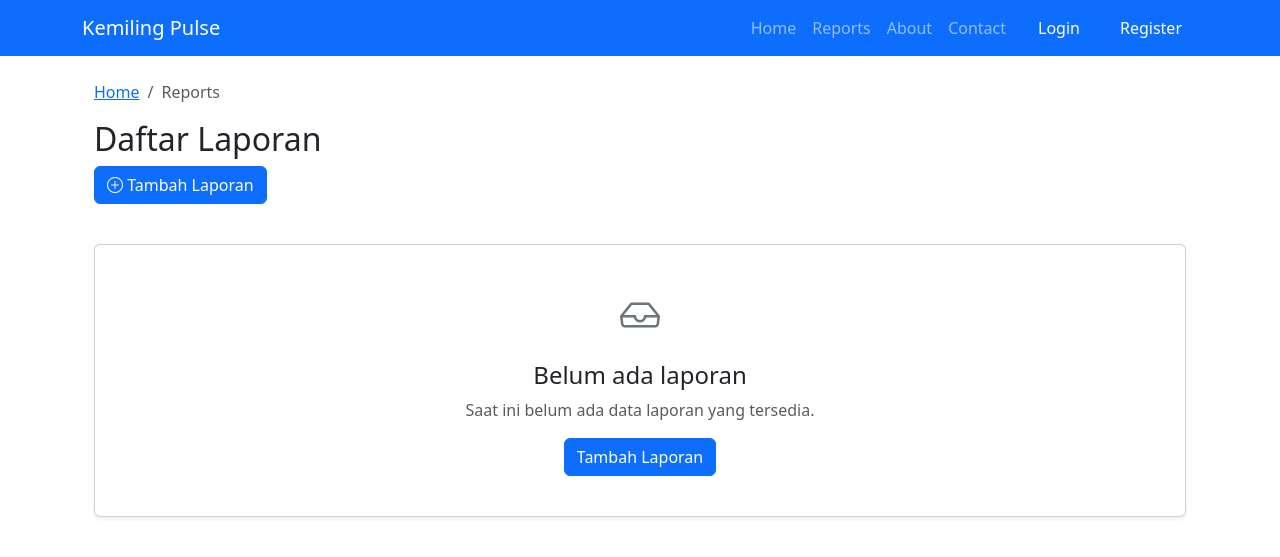
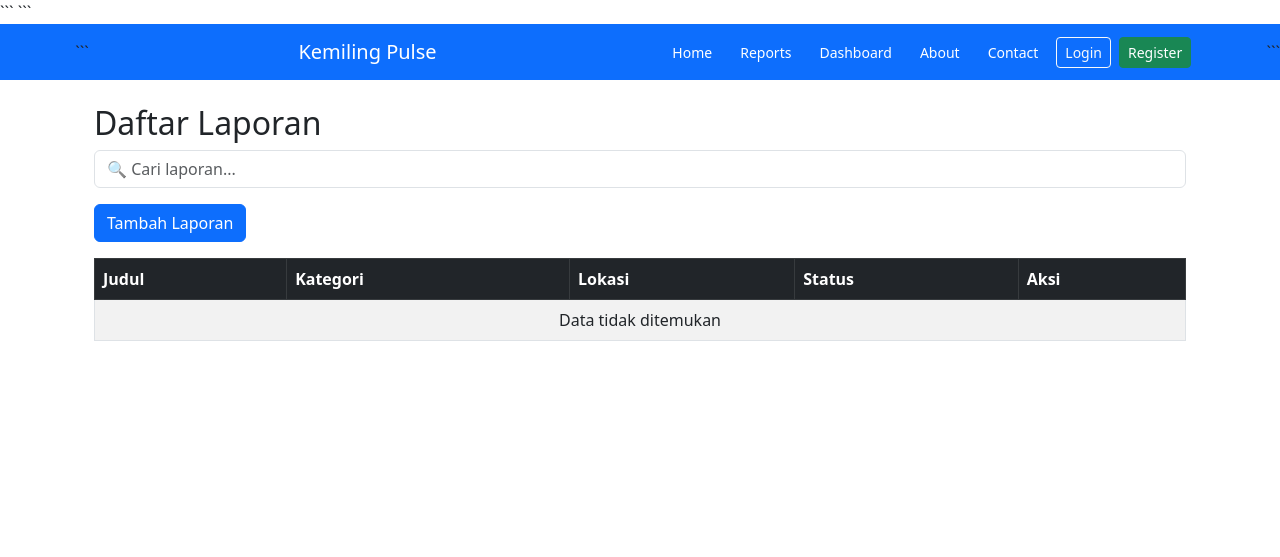
Before and after one commit to IET-Polinela/project-2026-Akbardzikrullah, a Django app: page /reports/ in a window 1280 px wide. Shown: the top 557 px of the page. Run offline with Django 5.2, Linux system fonts and the light colour scheme; data that the repository does not hold is empty.

Commit message:
Lab Session 7

````diff
--- a/24782035_iet_2026/dashboard_24782035/urls.py
+++ b/24782035_iet_2026/dashboard_24782035/urls.py
@@ -4,4 +4,5 @@
 urlpatterns = [
     path('', DashboardView.as_view(), name='dashboard'),
     path('api/', dashboard_data, name='dashboard_api'),
+    path('data/', dashboard_data, name='dashboard_data'),
 ]
--- a/24782035_iet_2026/main_app/templates/base.html
+++ b/24782035_iet_2026/main_app/templates/base.html
@@ -1,45 +1,81 @@
 <!DOCTYPE html>
+
 <html lang="en">
 <head>
     <meta charset="UTF-8">
     <meta name="viewport" content="width=device-width, initial-scale=1">
     <title>{% block title %}Kemiling Pulse{% endblock %}</title>
 
+```
 <!-- Bootstrap CSS -->
 <link href="https://cdn.jsdelivr.net/npm/bootstrap@5.3.0/dist/css/bootstrap.min.css" rel="stylesheet">
 
 <!-- Bootstrap Icons -->
 <link rel="stylesheet" href="https://cdn.jsdelivr.net/npm/bootstrap-icons/font/bootstrap-icons.css">
+
+<style>
+    /* 🔥 NAVBAR RESPONSIVE TANPA HILANG */
+    .navbar-nav {
+        flex-direction: row;
+        flex-wrap: wrap;
+        gap: 8px;
+    }
+
+    .navbar-nav .nav-link,
+    .navbar-nav form button {
+        font-size: 14px;
+        padding: 6px 10px;
+    }
+
+    .navbar .btn {
+        white-space: nowrap;
+    }
+
+    /* 🔥 FIX TOMBOL AKSI BIAR GAK TURUN */
+    td:last-child {
+        min-width: 280px;
+        white-space: nowrap;
+    }
+
+    td:last-child .btn {
+        margin: 2px;
+    }
+</style>
+```
+
 </head>
 <body>
 
 <!-- NAVBAR -->
-<nav class="navbar navbar-expand-lg navbar-dark bg-primary">
-    <div class="container">
+
+<nav class="navbar navbar-dark bg-primary">
+    <div class="container d-flex justify-content-between flex-wrap">
+
+```
     <a class="navbar-brand" href="/">Kemiling Pulse</a>
 
-        <button class="navbar-toggler" type="button" data-bs-toggle="collapse" data-bs-target="#navbarNav">
-            <span class="navbar-toggler-icon"></span>
-        </button>
-
-        <div class="collapse navbar-collapse" id="navbarNav">
-            <ul class="navbar-nav ms-auto">
+    <ul class="navbar-nav d-flex align-items-center">
 
         <!-- MENU -->
         <li class="nav-item">
-                    <a class="nav-link" href="/">Home</a>
+            <a class="nav-link text-white" href="/">Home</a>
         </li>
 
         <li class="nav-item">
-                    <a class="nav-link" href="/reports/">Reports</a>
+            <a class="nav-link text-white" href="/reports/">Reports</a>
+        </li>
+
+        <!-- 🔥 DASHBOARD -->
+        <li class="nav-item">
+            <a class="nav-link text-white" href="/dashboard/">Dashboard</a>
         </li>
 
         <li class="nav-item">
-                    <a class="nav-link" href="/about/">About</a>
+            <a class="nav-link text-white" href="/about/">About</a>
         </li>
 
         <li class="nav-item">
-                    <a class="nav-link" href="/contacts/">Contact</a>
+            <a class="nav-link text-white" href="/contacts/">Contact</a>
         </li>
 
         <!-- 🔐 AUTH -->
@@ -54,7 +90,7 @@
             <li class="nav-item">
                 <form action="{% url 'logout' %}" method="post" class="d-inline">
                     {% csrf_token %}
-                            <button type="submit" class="btn btn-danger ms-2">
+                    <button type="submit" class="btn btn-danger btn-sm">
                         Logout
                     </button>
                 </form>
@@ -63,13 +99,13 @@
         {% else %}
 
             <li class="nav-item">
-                        <a class="nav-link btn btn-outline text-white ms-2 px-3" href="{% url 'login' %}">
+                <a class="btn btn-outline-light btn-sm" href="{% url 'login' %}">
                     Login
                 </a>
             </li>
 
             <li class="nav-item">
-                        <a class="nav-link btn btn-success text-white ms-2 px-3" href="{% url 'register' %}">
+                <a class="btn btn-success btn-sm" href="{% url 'register' %}">
                     Register
                 </a>
             </li>
@@ -78,10 +114,12 @@
 
     </ul>
 </div>
-    </div>
+```
+
 </nav>
 
 <!-- ALERT -->
+
 <div class="container mt-3">
     {% if messages %}
         {% for message in messages %}
@@ -94,15 +132,18 @@
 </div>
 
 <!-- CONTENT -->
+
 <div class="container mt-4">
     {% block content %}
     {% endblock %}
 </div>
 
 <!-- Bootstrap JS -->
+
 <script src="https://cdn.jsdelivr.net/npm/bootstrap@5.3.0/dist/js/bootstrap.bundle.min.js"></script>
 
 <!-- AUTO HIDE ALERT -->
+
 <script>
     setTimeout(function () {
         const alerts = document.querySelectorAll('.auto-hide-alert');
--- /dev/null
+++ b/24782035_iet_2026/main_app/templates/main_app/_report_rows.html
@@ -0,0 +1,71 @@
+{% for report in reports %}
+<tr>
+    <td>{{ report.title }}</td>
+    <td>{{ report.category }}</td>
+    <td>{{ report.location }}</td>
+
+    <!-- STATUS -->
+    <td>
+        {% if report.status == 'REPORTED' %}
+            <span class="badge bg-secondary">Reported</span>
+        {% elif report.status == 'VERIFIED' %}
+            <span class="badge bg-info text-dark">Verified</span>
+        {% elif report.status == 'IN_PROGRESS' %}
+            <span class="badge bg-warning text-dark">In Progress</span>
+        {% elif report.status == 'RESOLVED' %}
+            <span class="badge bg-success">Resolved</span>
+        {% endif %}
+    </td>
+
+    <!-- AKSI (FIX TIDAK NUMPUK) -->
+    <td>
+        <div class="d-flex flex-nowrap align-items-center gap-1">
+
+            {% if user.is_authenticated and user.is_admin %}
+
+                {% if report.status == 'REPORTED' %}
+                    <form action="{% url 'main_app:update_status' report.id %}" method="post" class="m-0">
+                        {% csrf_token %}
+                        <input type="hidden" name="status" value="VERIFIED">
+                        <button class="btn btn-success btn-sm">Verifikasi</button>
+                    </form>
+
+                {% elif report.status == 'VERIFIED' %}
+                    <form action="{% url 'main_app:update_status' report.id %}" method="post" class="m-0">
+                        {% csrf_token %}
+                        <input type="hidden" name="status" value="IN_PROGRESS">
+                        <button class="btn btn-warning btn-sm">Proses</button>
+                    </form>
+
+                {% elif report.status == 'IN_PROGRESS' %}
+                    <form action="{% url 'main_app:update_status' report.id %}" method="post" class="m-0">
+                        {% csrf_token %}
+                        <input type="hidden" name="status" value="RESOLVED">
+                        <button class="btn btn-primary btn-sm">Selesai</button>
+                    </form>
+                {% endif %}
+
+                <a href="{% url 'main_app:report_update' report.id %}" class="btn btn-warning btn-sm">
+                    Edit
+                </a>
+
+                <a href="{% url 'main_app:report_delete' report.id %}" class="btn btn-danger btn-sm">
+                    Hapus
+                </a>
+
+            {% endif %}
+
+            <!-- DETAIL -->
+            <button class="btn btn-info btn-sm btn-detail" data-id="{{ report.id }}">
+                Detail
+            </button>
+
+        </div>
+    </td>
+</tr>
+
+{% empty %}
+<tr>
+    <td colspan="5" class="text-center">Data tidak ditemukan</td>
+</tr>
+{% endfor %}
--- a/24782035_iet_2026/main_app/templates/main_app/report_list.html
+++ b/24782035_iet_2026/main_app/templates/main_app/report_list.html
@@ -3,28 +3,16 @@
 {% block content %}
 <div class="container mt-4">
 
-    <!-- BREADCRUMB -->
-    <nav aria-label="breadcrumb" class="mb-3">
-        <ol class="breadcrumb">
-            <li class="breadcrumb-item">
-                <a href="/">Home</a>
-            </li>
-            <li class="breadcrumb-item active" aria-current="page">
-                Reports
-            </li>
-        </ol>
-    </nav>
-
     <h2>Daftar Laporan</h2>
 
-    <!-- 🔥 TOMBOL TAMBAH (SEMUA USER BISA LIHAT) -->
+    <input type="text" id="searchInput" class="form-control mb-3" placeholder="🔍 Cari laporan...">
+
     <a href="{% url 'main_app:report_create' %}" class="btn btn-primary mb-3">
-        <i class="bi bi-plus-circle"></i> Tambah Laporan
+        Tambah Laporan
     </a>
 
-    {% if reports %}
     <div class="table-responsive">
-            <table class="table table-bordered table-striped table-hover">
+        <table class="table table-bordered table-striped">
             <thead class="table-dark">
                 <tr>
                     <th>Judul</th>
@@ -35,90 +23,83 @@
                 </tr>
             </thead>
 
-                <tbody>
-                    {% for report in reports %}
-                    <tr>
-                        <td>{{ report.title }}</td>
-                        <td>{{ report.category }}</td>
-                        <td>{{ report.location }}</td>
-
-                        <!-- STATUS -->
-                        <td>
-                            {% if report.status == 'REPORTED' %}
-                                <span class="badge bg-secondary">Reported</span>
-                            {% elif report.status == 'VERIFIED' %}
-                                <span class="badge bg-info text-dark">Verified</span>
-                            {% elif report.status == 'IN_PROGRESS' %}
-                                <span class="badge bg-warning text-dark">In Progress</span>
-                            {% elif report.status == 'RESOLVED' %}
-                                <span class="badge bg-success">Resolved</span>
-                            {% endif %}
-                        </td>
-
-                        <td>
-
-                            <!-- 🔐 ADMIN ONLY ACTION -->
-                            {% if user.is_authenticated and user.is_admin %}
-
-                                {% if report.status == 'REPORTED' %}
-                                    <form action="{% url 'main_app:update_status' report.id %}" method="post" style="display:inline;">
-                                        {% csrf_token %}
-                                        <input type="hidden" name="status" value="VERIFIED">
-                                        <button type="submit" class="btn btn-success btn-sm">
-                                            Verifikasi
-                                        </button>
-                                    </form>
-
-                                {% elif report.status == 'VERIFIED' %}
-                                    <form action="{% url 'main_app:update_status' report.id %}" method="post" style="display:inline;">
-                                        {% csrf_token %}
-                                        <input type="hidden" name="status" value="IN_PROGRESS">
-                                        <button type="submit" class="btn btn-warning btn-sm">
-                                            Proses
-                                        </button>
-                                    </form>
-
-                                {% elif report.status == 'IN_PROGRESS' %}
-                                    <form action="{% url 'main_app:update_status' report.id %}" method="post" style="display:inline;">
-                                        {% csrf_token %}
-                                        <input type="hidden" name="status" value="RESOLVED">
-                                        <button type="submit" class="btn btn-primary btn-sm">
-                                            Selesai
-                                        </button>
-                                    </form>
-                                {% endif %}
-
-                                <a href="{% url 'main_app:report_update' report.id %}" class="btn btn-warning btn-sm">Edit</a>
-                                <a href="{% url 'main_app:report_delete' report.id %}" class="btn btn-danger btn-sm">Hapus</a>
-
-                            {% endif %}
-
-                            <!-- ✅ SEMUA USER -->
-                            <a href="{% url 'main_app:report_detail' report.id %}" class="btn btn-info btn-sm">
-                                Detail
-                            </a>
-
-                        </td>
-                    </tr>
-                    {% endfor %}
+            <tbody id="reportTableBody">
+                {% include 'main_app/_report_rows.html' %}
             </tbody>
         </table>
     </div>
 
-    {% else %}
-        <!-- EMPTY STATE -->
-        <div class="card text-center shadow-sm p-4 mt-4">
-            <div class="card-body">
-                <i class="bi bi-inbox fs-1 text-secondary"></i>
-                <h4 class="mt-3">Belum ada laporan</h4>
-                <p class="text-muted">Saat ini belum ada data laporan yang tersedia.</p>
+</div>
 
-                <a href="{% url 'main_app:report_create' %}" class="btn btn-primary">
-                    Tambah Laporan
-                </a>
+<!-- MODAL -->
+<div class="modal fade" id="detailModal">
+  <div class="modal-dialog">
+    <div class="modal-content p-3">
+
+        <h5>Detail Laporan</h5>
+
+        <p><b>Judul:</b> <span id="d-title"></span></p>
+        <p><b>Kategori:</b> <span id="d-category"></span></p>
+        <p><b>Lokasi:</b> <span id="d-location"></span></p>
+        <p><b>Status:</b> <span id="d-status"></span></p>
+        <p><b>Deskripsi:</b> <span id="d-description"></span></p>
+
     </div>
   </div>
-    {% endif %}
+</div>
 
-</div>
+<script>
+let timeout = null;
+
+// 🔍 SEARCH
+document.getElementById("searchInput").addEventListener("keyup", function () {
+
+    clearTimeout(timeout);
+
+    timeout = setTimeout(() => {
+
+        fetch(`/reports/search/?q=${this.value}`)
+        .then(res => res.json())
+        .then(data => {
+            console.log("SEARCH:", data); // 🔥 WAJIB
+            document.getElementById("reportTableBody").innerHTML = data.html;
+        });
+
+    }, 300);
+});
+
+
+// 📦 MODAL
+document.addEventListener("click", function(e) {
+
+    if (e.target.classList.contains("btn-detail")) {
+
+        const id = e.target.dataset.id;
+
+        fetch(`/reports/api/detail/${id}/`)
+        .then(res => res.json())
+        .then(data => {
+
+            console.log("DETAIL:", data); // 🔥 WAJIB
+
+            document.getElementById("d-title").innerText = data.title;
+            document.getElementById("d-category").innerText = data.category;
+            document.getElementById("d-location").innerText = data.location;
+            document.getElementById("d-description").innerText = data.description;
+
+            let badge = '';
+            if (data.status === 'REPORTED') badge = '<span class="badge bg-secondary">Reported</span>';
+            if (data.status === 'VERIFIED') badge = '<span class="badge bg-info">Verified</span>';
+            if (data.status === 'IN_PROGRESS') badge = '<span class="badge bg-warning">In Progress</span>';
+            if (data.status === 'RESOLVED') badge = '<span class="badge bg-success">Resolved</span>';
+
+            document.getElementById("d-status").innerHTML = badge;
+
+            new bootstrap.Modal(document.getElementById('detailModal')).show();
+        });
+    }
+
+});
+</script>
+
 {% endblock %}
--- a/24782035_iet_2026/main_app/urls.py
+++ b/24782035_iet_2026/main_app/urls.py
@@ -5,7 +5,9 @@
     ReportCreateView,
     ReportUpdateView,
     ReportDeleteView,
-    ReportUpdateStatusView
+    ReportUpdateStatusView,
+    search_reports,
+    report_detail_api
 )
 
 app_name = 'main_app'
@@ -17,4 +19,8 @@
     path('edit/<int:pk>/', ReportUpdateView.as_view(), name='report_update'),
     path('delete/<int:pk>/', ReportDeleteView.as_view(), name='report_delete'),
     path('update-status/<int:pk>/', ReportUpdateStatusView.as_view(), name='update_status'),
+
+    # 🔥 AJAX
+    path('search/', search_reports, name='search_reports'),
+    path('api/detail/<int:pk>/', report_detail_api, name='report_detail_api'),
 ]
--- a/24782035_iet_2026/main_app/views.py
+++ b/24782035_iet_2026/main_app/views.py
@@ -3,44 +3,33 @@
 from django.urls import reverse_lazy
 from django.shortcuts import get_object_or_404, redirect, render
 from django.contrib import messages
+from django.http import JsonResponse
+from django.template.loader import render_to_string
+from django.db.models import Q
+
 from .models import Report
 from .forms import ReportForm
 
 
-# ==============================
-# 🔐 CEK ADMIN (HELPER)
-# ==============================
 def is_admin(user):
     return user.is_authenticated and user.is_admin
 
 
-# ==============================
-# 🏠 HOME
-# ==============================
 def home(request):
     return render(request, 'main_app/home.html')
 
 
-# ==============================
-# 📄 LIST (SEMUA USER)
-# ==============================
 class ReportListView(ListView):
     model = Report
     template_name = 'main_app/report_list.html'
     context_object_name = 'reports'
 
 
-# ==============================
-# 📄 DETAIL (SEMUA USER)
-# ==============================
 class ReportDetailView(DetailView):
     model = Report
     template_name = 'main_app/report_detail.html'
 
 
-# ==============================
-# ➕ CREATE (ADMIN ONLY + ALERT)
-# ==============================
 class ReportCreateView(CreateView):
     model = Report
     form_class = ReportForm
@@ -48,17 +37,12 @@
     success_url = reverse_lazy('main_app:report_list')
 
     def dispatch(self, request, *args, **kwargs):
-        if not request.user.is_authenticated or not request.user.is_admin:
+        if not is_admin(request.user):
             messages.error(request, "❌ Hanya admin yang boleh menambahkan laporan!")
             return redirect('main_app:report_list')
         return super().dispatch(request, *args, **kwargs)
 
-    def form_valid(self, form):
-        messages.success(self.request, "✅ Laporan berhasil ditambahkan!")
-        return super().form_valid(form)
-# ==============================
-# ✏️ UPDATE (ADMIN ONLY + ALERT)
-# ==============================
+
 class ReportUpdateView(UpdateView):
     model = Report
     form_class = ReportForm
@@ -71,53 +55,62 @@
             return redirect('main_app:report_list')
         return super().dispatch(request, *args, **kwargs)
 
-    def form_valid(self, form):
-        messages.success(self.request, "✅ Laporan berhasil diperbarui!")
-        return super().form_valid(form)
 
-
-# ==============================
-# 🗑 DELETE (ADMIN ONLY + ALERT)
-# ==============================
 class ReportDeleteView(DeleteView):
     model = Report
     template_name = 'main_app/delete_confirm.html'
     success_url = reverse_lazy('main_app:report_list')
 
-    def dispatch(self, request, *args, **kwargs):
-        if not is_admin(request.user):
-            messages.error(request, "❌ Hanya admin yang bisa menghapus laporan!")
-            return redirect('main_app:report_list')
-        return super().dispatch(request, *args, **kwargs)
 
-    def delete(self, request, *args, **kwargs):
-        messages.success(self.request, "✅ Laporan berhasil dihapus!")
-        return super().delete(request, *args, **kwargs)
-
-
-# ==============================
-# 🔄 UPDATE STATUS (ADMIN ONLY + ALERT)
-# ==============================
 class ReportUpdateStatusView(View):
     def post(self, request, pk):
         if not is_admin(request.user):
-            messages.error(request, "❌ Hanya admin yang bisa mengubah status!")
             return redirect('main_app:report_list')
 
         report = get_object_or_404(Report, pk=pk)
         new_status = request.POST.get('status')
 
-        allowed_transitions = {
+        allowed = {
             'REPORTED': 'VERIFIED',
             'VERIFIED': 'IN_PROGRESS',
             'IN_PROGRESS': 'RESOLVED',
         }
 
-        if report.status in allowed_transitions and allowed_transitions[report.status] == new_status:
+        if report.status in allowed and allowed[report.status] == new_status:
             report.status = new_status
             report.save()
-            messages.success(request, f"✅ Status berhasil diubah menjadi {new_status}!")
-        else:
-            messages.error(request, "❌ Perubahan status tidak valid!")
 
         return redirect('main_app:report_list')
+
+
+# 🔍 LIVE SEARCH
+def search_reports(request):
+    query = request.GET.get('q', '')
+
+    reports = Report.objects.filter(
+        Q(title__icontains=query) |
+        Q(category__icontains=query) |
+        Q(location__icontains=query)
+    )
+
+    html = render_to_string(
+        'main_app/_report_rows.html',
+        {'reports': reports, 'user': request.user}
+    )
+
+    return JsonResponse({'html': html})
+
+
+# 📦 DETAIL MODAL API
+def report_detail_api(request, pk):
+    report = get_object_or_404(Report, pk=pk)
+
+    data = {
+        'title': report.title,
+        'category': report.category,
+        'location': report.location,
+        'status': report.status,
+        'description': report.description,
+    }
+
+    return JsonResponse(data)
--- a/24782035_iet_2026/p24782035_iet_2026/urls.py
+++ b/24782035_iet_2026/p24782035_iet_2026/urls.py
@@ -1,26 +1,24 @@
 from django.contrib import admin
 from django.urls import path, include
-from django.contrib.auth.views import LoginView, LogoutView
 from main_app.views import home
+from usermanagement_24782035.views import login_view, logout_view, register
 
 urlpatterns = [
     path('admin/', admin.site.urls),
 
-    # 🔐 AUTH
-    path('login/', LoginView.as_view(template_name='registration/login.html'), name='login'),
-    path('logout/', LogoutView.as_view(), name='logout'),
+    # 🔐 AUTH (PAKAI CUSTOM)
+    path('login/', login_view, name='login'),
+    path('logout/', logout_view, name='logout'),
+    path('register/', register, name='register'),
 
     # 🏠 HOME
     path('', home, name='home'),
 
-    # 📄 FITUR UTAMA
+    # 📄 FITUR
     path('reports/', include('main_app.urls')),
     path('about/', include('about.urls')),
     path('contacts/', include('contacts.urls')),
 
-    # 👤 USER
-    path('', include('usermanagement_24782035.urls')),
-
     # 📊 DASHBOARD
     path('dashboard/', include('dashboard_24782035.urls')),
 ]
````
Also changed, not shown: 24782035_iet_2026/about/templates/registration/login.html (+15 -32 lines), 24782035_iet_2026/dashboard_24782035/templates/dashboard/index.html (+102 -81 lines), 24782035_iet_2026/dashboard_24782035/views.py (+17 -18 lines), 24782035_iet_2026/usermanagement_24782035/views.py (+16 -9 lines). Lines whose indentation alone changed are shown as unchanged.
